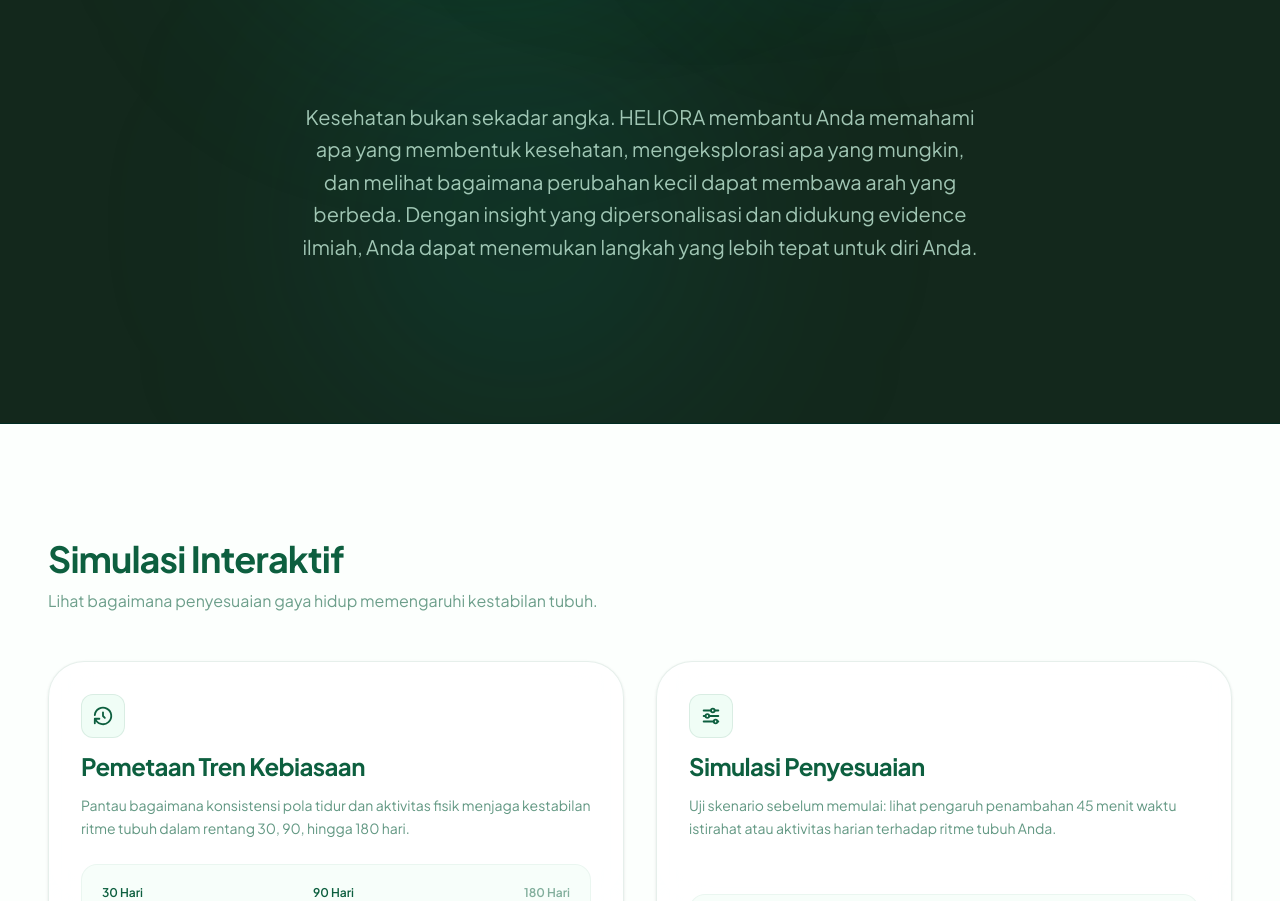
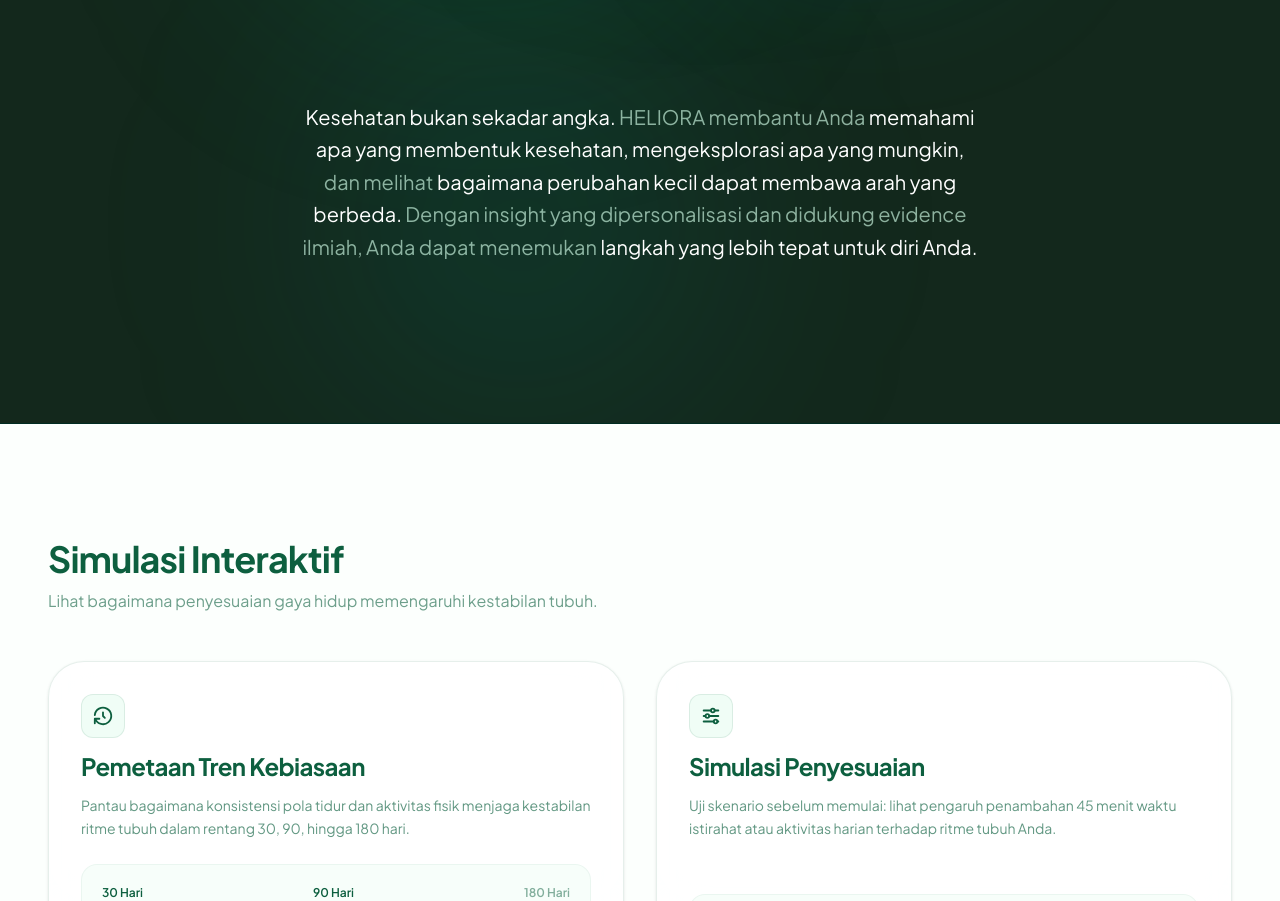
Before and after one commit to nikamushi/heliora, a Next.js app in the folder apps/web/: page / in a window 1280 px wide. Shown: the part 2995-3896 px from the top of the page. Built offline with nearby package versions, Linux system fonts and the light colour scheme.

Commit message:
FE-001.9: highlight key phrases in section description in white
Why:
- Emphasize important editorial narrative points within the section description.

How:
- Wrap the 4 requested phrases in text-white spans against the muted text-emerald-100/65 base.

```diff
--- a/apps/web/src/app/page.tsx
+++ b/apps/web/src/app/page.tsx
@@ -212,8 +212,20 @@ export default function LandingPage() {
 
             {/* Editorial Description Text */}
             <div className="mt-10 sm:mt-14 max-w-3xl mx-auto text-center">
-              <p className="text-base sm:text-lg md:text-xl text-emerald-100/75 font-normal leading-relaxed text-balance">
-                Kesehatan bukan sekadar angka. HELIORA membantu Anda memahami apa yang membentuk kesehatan, mengeksplorasi apa yang mungkin, dan melihat bagaimana perubahan kecil dapat membawa arah yang berbeda. Dengan insight yang dipersonalisasi dan didukung evidence ilmiah, Anda dapat menemukan langkah yang lebih tepat untuk diri Anda.
+              <p className="text-base sm:text-lg md:text-xl text-emerald-100/65 font-normal leading-relaxed text-balance">
+                <span className="text-white">Kesehatan bukan sekadar angka.</span>{" "}
+                HELIORA membantu Anda{" "}
+                <span className="text-white">
+                  memahami apa yang membentuk kesehatan, mengeksplorasi apa yang mungkin,
+                </span>{" "}
+                dan melihat{" "}
+                <span className="text-white">
+                  bagaimana perubahan kecil dapat membawa arah yang berbeda.
+                </span>{" "}
+                Dengan insight yang dipersonalisasi dan didukung evidence ilmiah, Anda dapat menemukan{" "}
+                <span className="text-white">
+                  langkah yang lebih tepat untuk diri Anda.
+                </span>
               </p>
             </div>
           </div>
```
